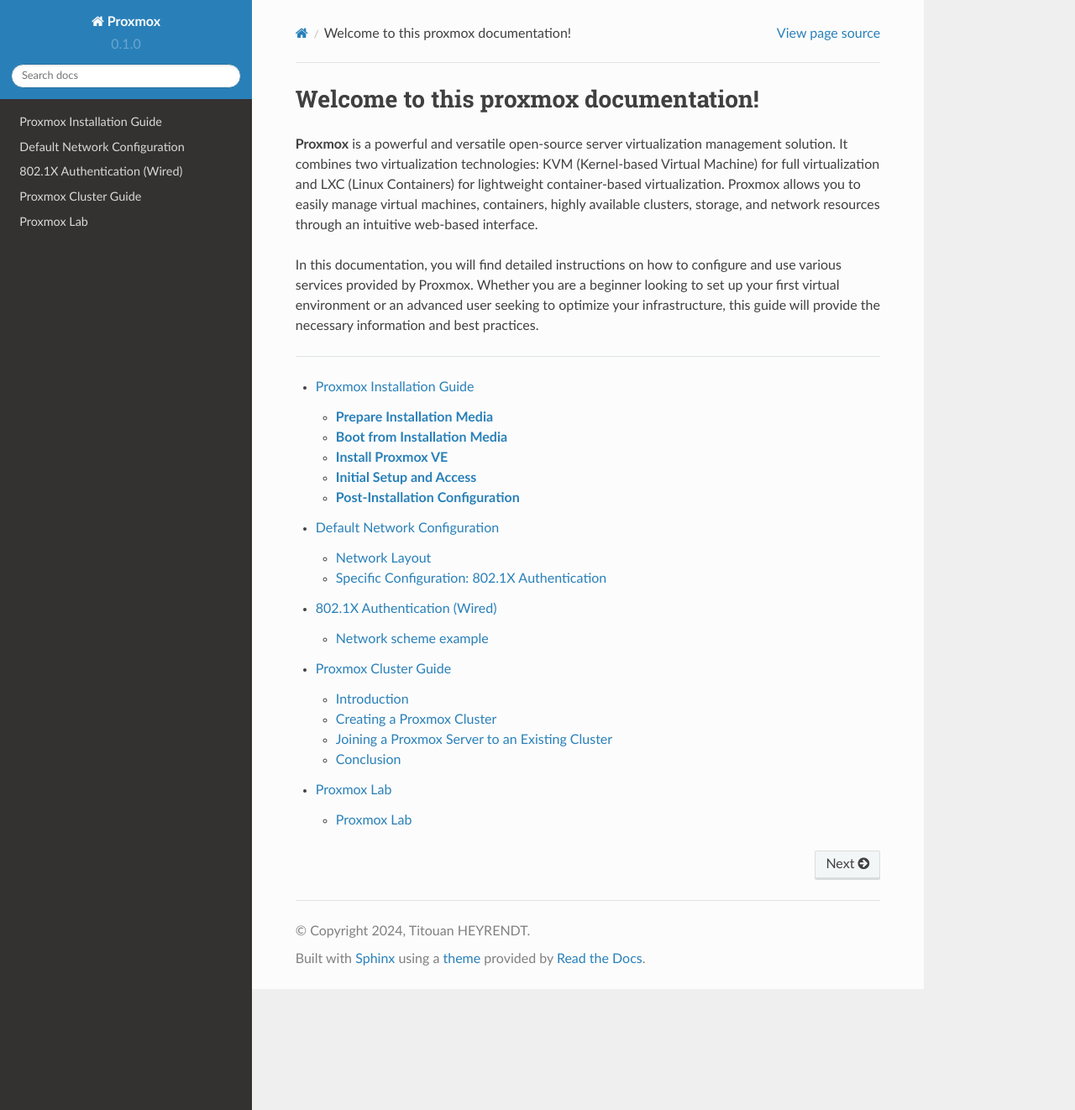
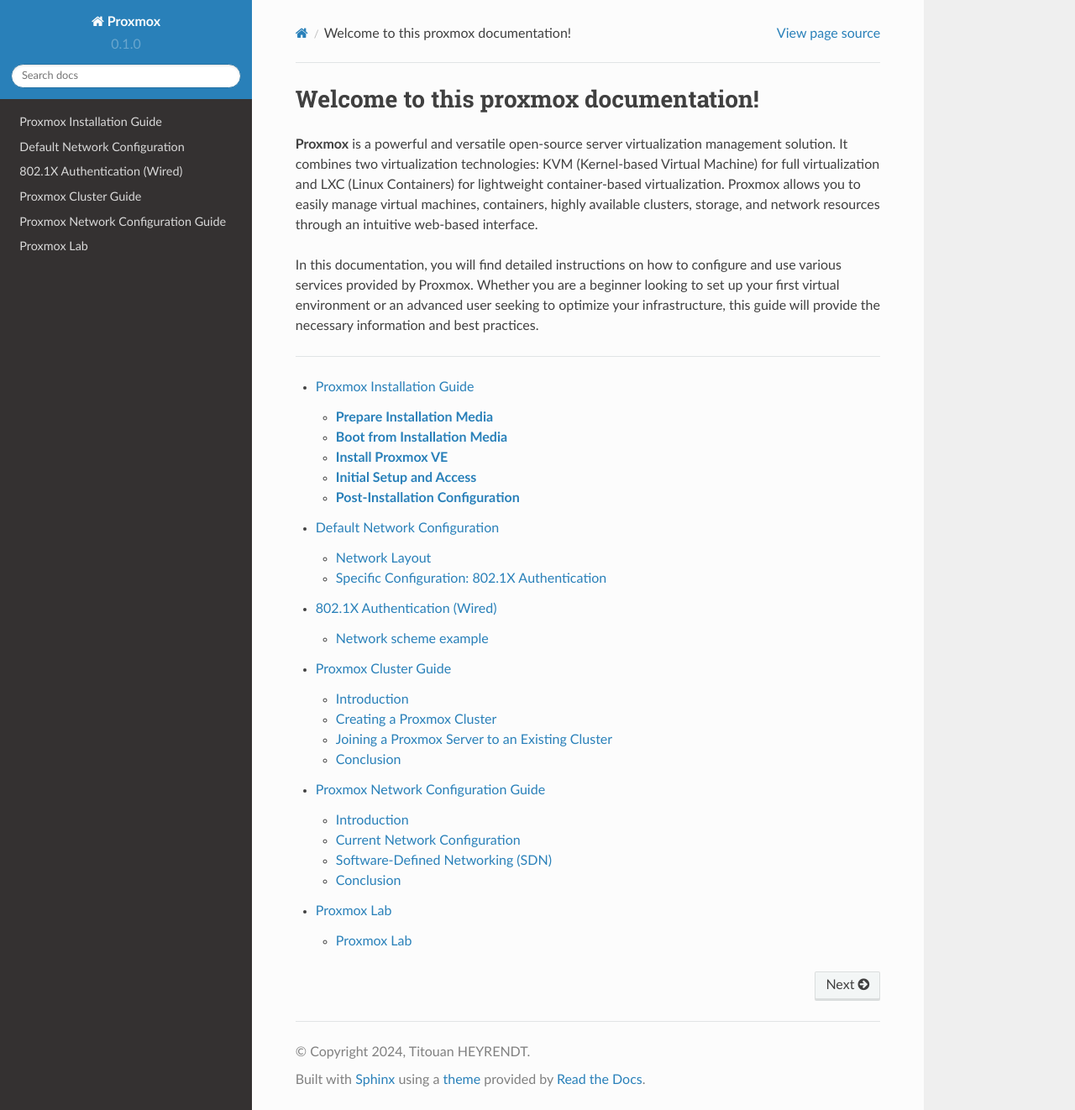
Before and after one commit to T2an/proxmox, a Sphinx documentation site: the page built from docs/source/index.rst, in a window 1280 px wide and 1322 px high. Shown: the whole window at 84% size. Built offline with Sphinx 7.4.7 and the Read the Docs theme 2.0.0, drawn with Linux system fonts in a browser that asks for light colours; part of the change alters nothing that is shown.

```diff
--- a/docs/source/index.rst
+++ b/docs/source/index.rst
@@ -12,4 +12,5 @@ In this documentation, you will find detailed instructions on how to configure a
    default_config
    8021X
    cluster_join
+   networking
    proxmox_lab
--- a/docs/source/networking.rst
+++ b/docs/source/networking.rst
@@ -1,48 +1,134 @@
-Once you have a working cluster, you may need to configure the network to:
+===========================
+Proxmox Network Configuration Guide
+===========================
 
-- Enable communication between containers and VMs on the same node
-- Enable communication between containers and VMs on different nodes
-- Provide internet access to containers and VMs
-- Set up DHCP
-- ...
+Introduction
+============
 
-The current network configuration is the following :
+Once you have a working Proxmox cluster, configuring the network is essential to:
 
-Each server have only one network interface (NIC) and a bridge. The interface is configured in DHCP and the bridge is linked to the interface.
+- Enable communication between containers and VMs on the same node.
+- Enable communication between containers and VMs on different nodes.
+- Provide internet access to containers and VMs.
+- Set up DHCP.
+
+Current Network Configuration
+=============================
+
+Each server has only one network interface (NIC) and a bridge. The interface is configured via DHCP, and the bridge is linked to the interface.
 
 .. image:: ./images/2_PX.png
     :alt: Proxmox Cluster
     :align: center
 
-You can check your network configure in Datacenter > Servername > Network :
+You can check your network configuration in `Datacenter > Servername > Network`:
 
 .. image:: ./images/ntw_conf.png
-    :alt: Network Conf On GUI
+    :alt: Network Configuration on GUI
     :align: center
 
-The main issue here is that we can not configure the VM with IP from the same network as the ip pool is restricted. This is why we need to create a local network.
-The easiest way to do this is to use Software-Defined Networking (SDN).
+### The Issue
 
+The main issue here is the limited IP pool, which restricts configuring VMs with IPs from the same network. To solve this, we need to create a local network using Software-Defined Networking (SDN).
 
 Software-Defined Networking (SDN)
----------------------------------
+=================================
 
+### What is SDN?
 
-Bridge Configuration
---------------------
+**Software-Defined Networking (SDN)** in Proxmox allows you to create a flexible and scalable network. It separates the control plane from the data plane, enabling centralized management of network resources.
 
-Due to a limited number of available IP addresses from our network pool and the need for VMs and containers to have IP addresses, we created a network bridge on each node. A network bridge acts as a virtual switch that allows you to connect all your VMs and containers. Each bridge is assigned a local IP address. At this stage, VMs connected to the bridge can communicate with each other but cannot access external networks. To enable external communication, we need to configure **Network Address Translation (NAT)**.
+### Creating an SDN Zone
 
-.. _Bridge:
+To create your SDN, follow these steps:
 
-Network Address Translation (NAT)
----------------------------------
+1. **Navigate to Datacenter > SDN > Zones and click "Add"**:
 
-**Network Address Translation (NAT)** allows multiple devices on a local network to share a single public IP address for accessing external networks. It modifies the IP address information in the headers of IP packets while they are in transit, enabling the devices to communicate with external networks while preserving the limited pool of IP addresses.
+.. image:: ./images/new_SDN.png
+    :alt: Add SDN Zone
+    :align: center
 
+2. **Choose the "Simple" option**:
 
-.. image:: ./images/nat.png
-   :alt: Network Address Translation
-   :align: center
+   - **Id**: The name of the Zone.
+   - **Nodes**: Select the nodes you want to add to your SDN.
+   - **IPAM**: Choose the IP Address Management method.
 
-.. _NAT:
+You can also add a DNS and reverse DNS. Make sure to choose the **"Automatic DHCP"** option to allow your VMs and LXC containers to be automatically configured via DHCP. Once done, click **"Add"**.
+
+.. image:: ./images/SDN_option.png
+    :alt: SDN Options
+    :align: center
+
+### Adding a Virtual Network (VNets)
+
+Next, you need to add a Virtual Network (VNet):
+
+1. **Navigate to Datacenter > SDN > VNets and click "Create"**:
+
+.. image:: ./images/SDN_VNETS.png
+    :alt: Add VNets
+    :align: center
+
+2. **Configure the VNet**:
+
+   - **Name**: Can be the same as the Zone.
+   - **Zone**: Select the Zone where you want to set the VNet.
+
+.. image:: ./images/VNETS_option.png
+    :alt: VNet Options
+    :align: center
+
+### Adding a Subnet
+
+Once the VNet is created, you need to add a Subnet:
+
+1. **Select the VNet and click "Create" in the Subnet section (right)**:
+
+.. image:: ./images/VNETS_created.png
+    :alt: VNets
+    :align: center
+
+2. **Configure the Subnet**:
+
+   - **Subnet**: Specify the IP/Mask of the VNet.
+   - **Gateway**: Define the gateway.
+   - **SNAT**: Enable Source Network Address Translation (SNAT). SNAT allows multiple devices on a local network to share a single public IP address for accessing external networks.
+
+.. image:: ./images/vnet_subnet.png
+    :alt: Subnet Options
+    :align: center
+
+### Setting DHCP Ranges
+
+Configure the range of IP addresses for your cluster:
+
+1. **Go to "DHCP Ranges" and set the range of IP addresses for your cluster**.
+2. **Click "Create"**.
+
+.. image:: ./images/vnet_dhcp.png
+    :alt: DHCP Range Configuration
+    :align: center
+
+### Applying the Configuration
+
+After configuring your VNets and Subnets, apply the configuration:
+
+1. **Navigate to Datacenter > SDN and click "Apply"**:
+
+.. image:: ./images/SDN_apply.png
+    :alt: Apply SDN Configuration
+    :align: center
+
+After a few seconds, you should see a success message:
+
+.. image:: ./images/SDN_success.png
+    :alt: SDN Configuration Success
+    :align: center
+
+You now have a functional Software-Defined Network. The next step is to create a container with the SDN.
+
+Conclusion
+==========
+
+By following these steps, you can configure your Proxmox network to enable efficient communication and management of your VMs and containers. Leveraging Software-Defined Networking (SDN) provides flexibility, scalability, and centralized control, ensuring your virtual environment is robust and easy to manage.
```
Also changed, not shown: docs/source/images/SDN_success.png (added), docs/source/images/VNET_created.png.
